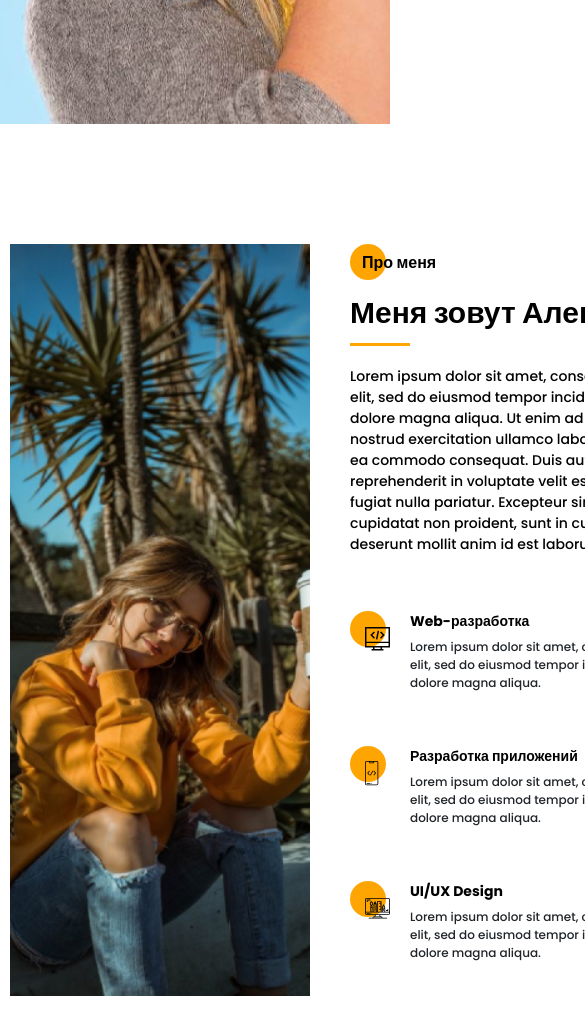
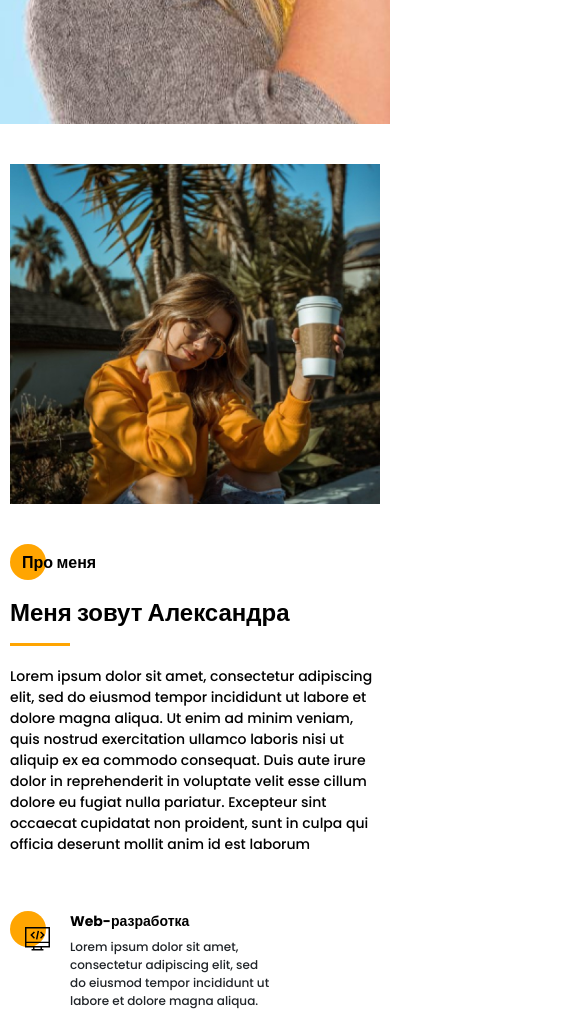
Before and after one commit to MuradKarimov11/My-portfolio, a website: page src/index.html in a window 390 px wide. Shown: the part 720-1749 px from the top of the page, 585 px wide, since content can reach past the window. Before the commit the page ends 1716 px from the top, so only its background shows below. Drawn offline with nearby package versions, Linux system fonts and the light colour scheme; files that its build step writes are made by us from their sources; files whose address does not match are found by name.

Commit message:
responsive window about

```diff
--- a/src/sass/blocks/_media.scss
+++ b/src/sass/blocks/_media.scss
@@ -67,6 +67,22 @@
             width: 300px;
         }
     }
+    .about {
+        padding-top: 40px;
+        &__wrapper {
+            grid-template: 400px auto auto / 1fr;
+        }
+        &__photo {
+            grid-row: unset;
+        }
+        &__skills {
+            grid-template-columns: repeat(2, 260px);
+            &-item {
+                grid-template-columns: 40px 200px;
+                column-gap: 20px;
+            }
+        }
+    }
 }
 
 @media (max-width: 576px) {
@@ -77,6 +93,9 @@
     .title {
         &_fz48 {
             font-size: 26px;
+        }
+        &_fz36 {
+            font-size: 24px;
         }
     }
     .hamburger {
@@ -94,4 +113,12 @@
             margin-top: 30px;
         }
     }
+    .about {
+        &__wrapper {
+            grid-template: 340px auto auto / 1fr;
+        }
+        &__skills {
+            grid-template-columns: 1fr;
+        }
+    }
 }
```
Also changed, not shown: dist/css/style.min.css.
